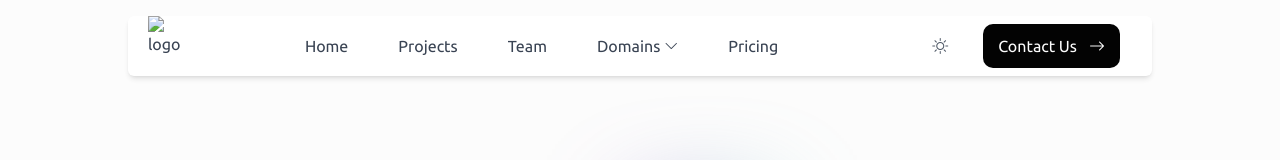
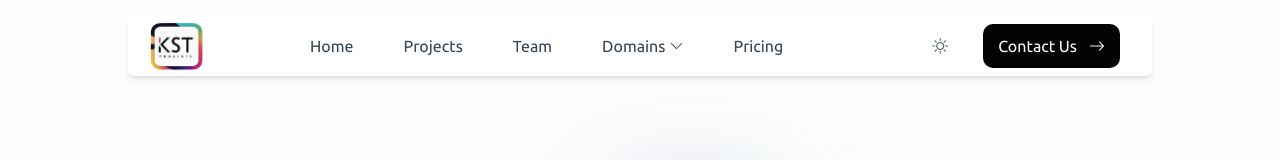
Before and after one commit to tha6unn/KST_Projects_Website, a website: page index.html in a window 1280 px wide. Shown: the top 160 px of the page. Drawn offline with nearby package versions, Linux system fonts and the light colour scheme; a web font is replaced by a local one.

Commit message:
Update index.html

```diff
--- a/index.html
+++ b/index.html
@@ -7,7 +7,7 @@
         <meta name="description" content="Get all your college project done at one place" />
         <link
             rel="shortcut icon"
-            href="./assets/logo/KST_logo-removebg-preview.png"
+            href="./assets/logo/KST_logo.png"
             type="image/x-icon"
         />
 
@@ -53,7 +53,7 @@
 
                 <div class="tw-h-[60px] tw-max-w-[100px]">
                     <img
-                        src="./assets/logo/kst_logo-removebg-preview.png"
+                        src="./assets/logo/kst_logo.png"
                         alt="logo"
                         class="tw-object-contain tw-h-full tw-w-full dark:tw-invert"
                     />
```
